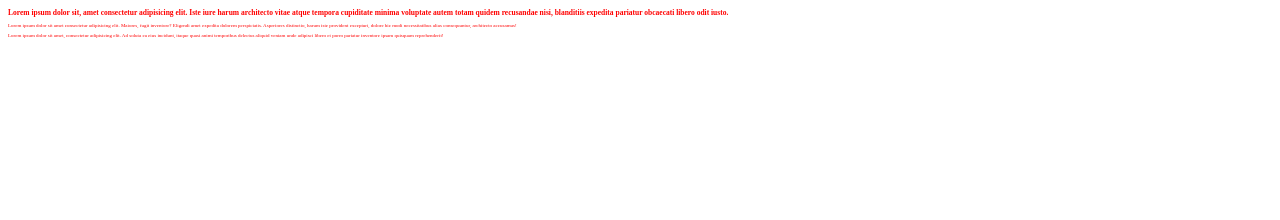
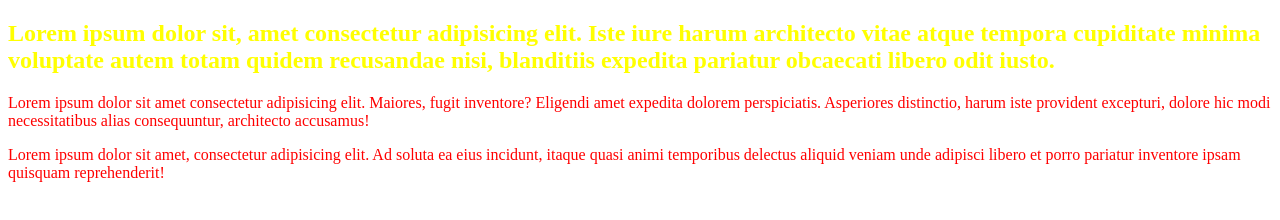
Before and after one commit to Jeanlucboza/curso-udemy-desenvolvimento-web, a plain HTML site: page web/CSS intermediario ao avançado/aula-02/Herança.html in a window 1280 px wide. Drawn offline with Linux system fonts and the light colour scheme.

Commit message:
git commit

```diff
--- a/web/CSS intermediario ao avançado/aula-02/Herança.html
+++ b/web/CSS intermediario ao avançado/aula-02/Herança.html
@@ -7,8 +7,8 @@
     <title>Css Intermediario Ao Avançado</title>
 </head>
 <body>
-    <div class="pagina">
-        <h2>Lorem ipsum dolor sit, amet consectetur adipisicing elit. Iste iure harum architecto vitae atque tempora cupiditate minima voluptate autem totam quidem recusandae nisi, blanditiis expedita pariatur obcaecati libero odit iusto.</h2>
+    <div id="pagina">
+        <h2 class="verde" id="amarelo">Lorem ipsum dolor sit, amet consectetur adipisicing elit. Iste iure harum architecto vitae atque tempora cupiditate minima voluptate autem totam quidem recusandae nisi, blanditiis expedita pariatur obcaecati libero odit iusto.</h2>
         <p>Lorem ipsum dolor sit amet consectetur adipisicing elit. Maiores, fugit inventore? Eligendi amet expedita dolorem perspiciatis. Asperiores distinctio, harum iste provident excepturi, dolore hic modi necessitatibus alias consequuntur, architecto accusamus!</p>
         <p>Lorem ipsum dolor sit amet, consectetur adipisicing elit. Ad soluta ea eius incidunt, itaque quasi animi temporibus delectus aliquid veniam unde adipisci libero et porro pariatur inventore ipsam quisquam reprehenderit!</p>
     </div>
--- a/web/CSS intermediario ao avançado/aula-02/estilo.css
+++ b/web/CSS intermediario ao avançado/aula-02/estilo.css
@@ -1,4 +1,18 @@
-body{
+/*#pagina p{
+    color: red ;
+}
+#pagina p{
+    color: blue;
+}*/
+*{
     color: red;
-    font-size: 5px;
 }
+h2{
+    color: blue;
+}
+h2.verde{
+    color: green;
+}
+h2#amarelo{
+    color: yellow;
+}
```
